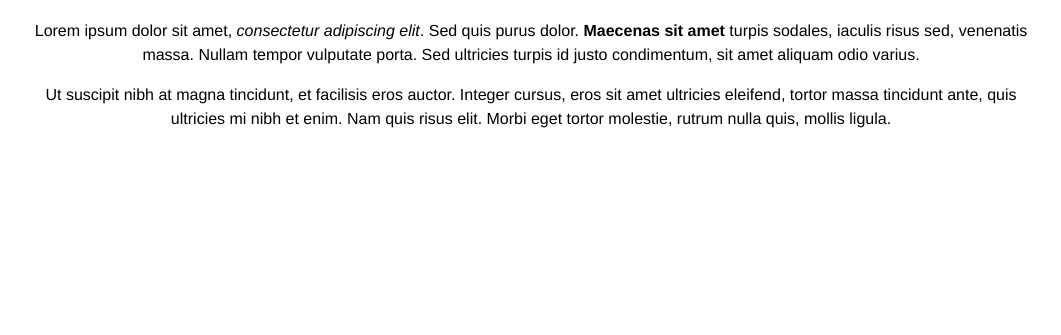
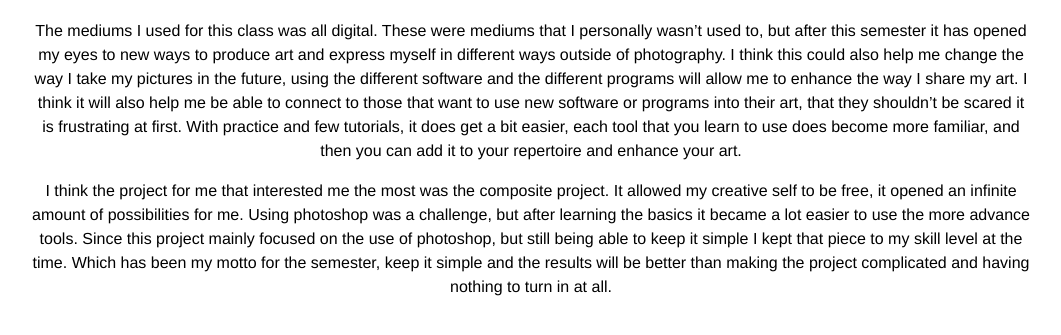
Before and after one commit to relationslipgod/relationslipgod.github.io, a plain HTML site: page statement.html in a window 1280 px wide. Shown: the part 307-642 px from the top of the page, without its empty margins (109-1170 px from the left). Drawn offline with Linux system fonts and the light colour scheme.

Commit message:
updated artist statement

```diff
--- a/statement.html
+++ b/statement.html
@@ -10,8 +10,8 @@
     <a href="portfolio.html">Portfolio</a>
     <a href="statement.html">Artist Statement</a>
       <h1>Artist Statment</h1>
-    <p>Lorem ipsum dolor sit amet, <em>consectetur adipiscing elit</em>. Sed quis purus dolor. <strong>Maecenas sit amet</strong> turpis sodales, iaculis risus sed, venenatis massa. Nullam tempor vulputate porta. Sed ultricies turpis id justo condimentum, sit amet aliquam odio varius.</p>
-    <p>Ut suscipit nibh at magna tincidunt, et facilisis eros auctor. Integer cursus, eros sit amet ultricies eleifend, tortor massa tincidunt ante, quis ultricies mi nibh et enim. Nam quis risus elit. Morbi eget tortor molestie, rutrum nulla quis, mollis
-    ligula. </p>
+    <p>The mediums I used for this class was all digital. These were mediums that I personally wasn’t used to, but after this semester it has opened my eyes to new ways to produce art and express myself in different ways outside of photography. I think this could also help me change the way I take my pictures in the future, using the different software and the different programs will allow me to enhance the way I share my art. I think it will also help me be able to connect to those that want to use new software or programs into their art, that they shouldn’t be scared it is frustrating at first. With practice and few tutorials, it does get a bit easier, each tool that you learn to use does become more familiar, and then you can add it to your repertoire and enhance your art.</p>
+    <p>I think the project for me that interested me the most was the composite project. It allowed my creative self to be free, it opened an infinite amount of possibilities for me. Using photoshop was a challenge, but after learning the basics it became a lot easier to use the more advance tools. Since this project mainly focused on the use of photoshop, but still being able to keep it simple I kept that piece to my skill level at the time. Which has been my motto for the semester, keep it simple and the results will be better than making the project complicated and having nothing to turn in at all.
+</p>
   </body>
 </html>
```
